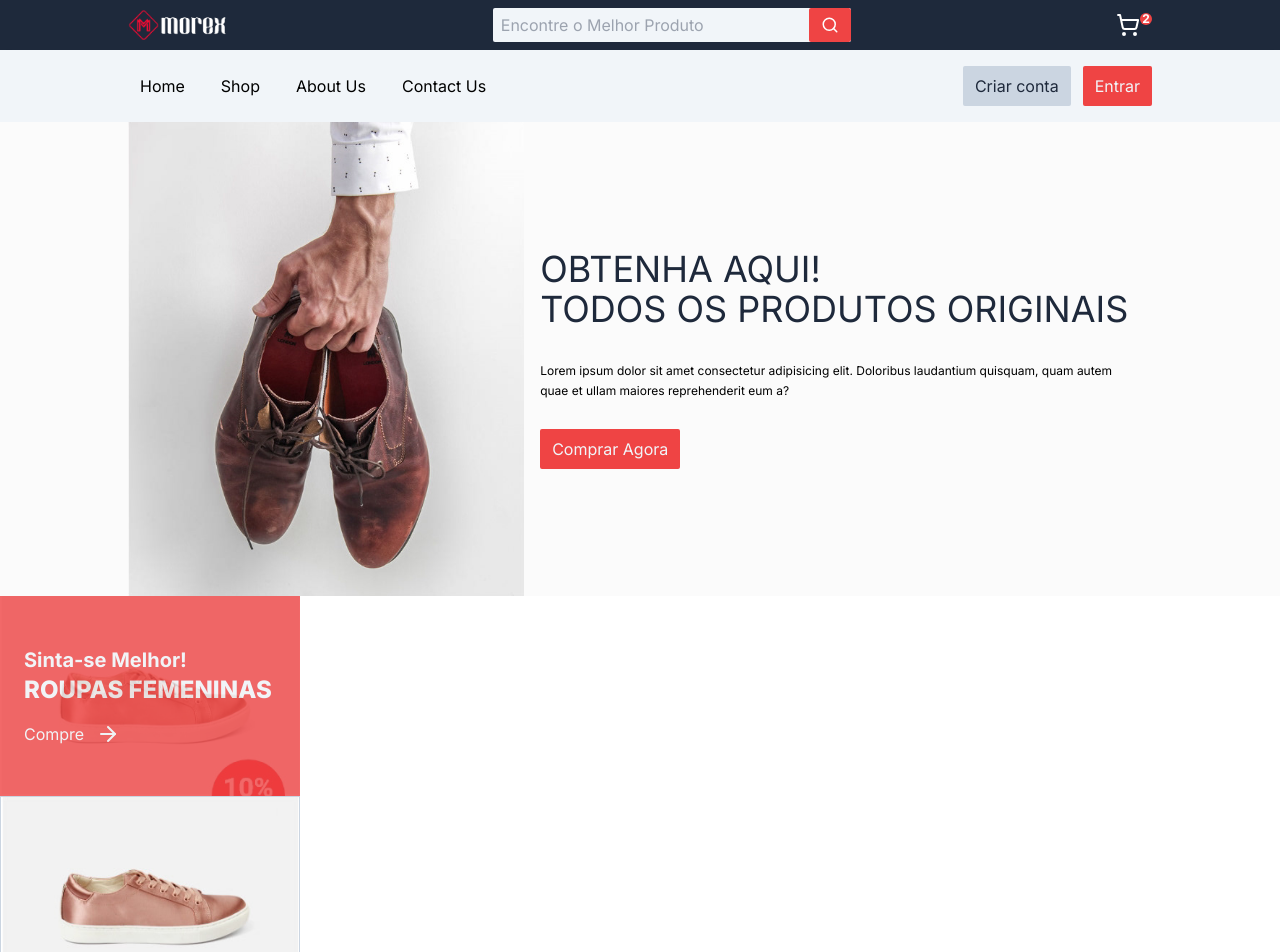
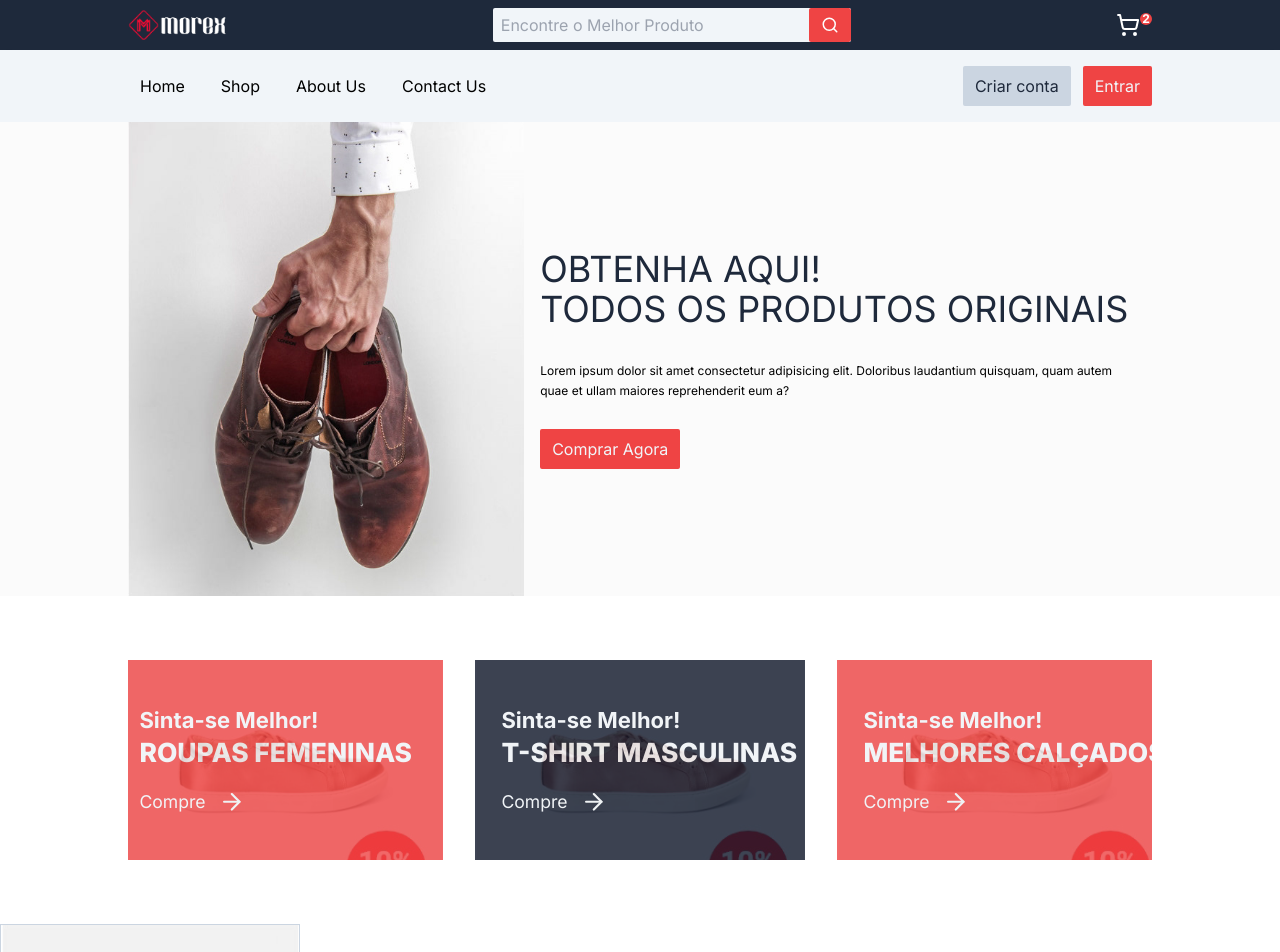
Before and after one commit to eduardojpanzo/next-shop-nest, a Next.js app: page / in a window 1280 px wide. Shown: the top 952 px of the page. Built offline with nearby package versions, Linux system fonts and the light colour scheme.

Commit message:
feat: category section

```diff
--- a/src/app/page.tsx
+++ b/src/app/page.tsx
@@ -1,5 +1,5 @@
 import { Banner } from "@/components/Banner";
-import { CategoryCard } from "@/components/CategoryCard";
+import Categories from "@/components/Categories";
 import { Newsletter } from "@/components/Newsletter";
 import { ProductCard } from "@/components/ProductCard";
 import { Tag } from "@/components/Tag";
@@ -9,7 +9,7 @@ export default function Home() {
   return (
     <>
       <Banner />
-      <CategoryCard />
+      <Categories />
       <ProductCard />
       <Tag Icon={<BoxIcon />} name="Non Contact Ship" />
       <Newsletter />
--- /dev/null
+++ b/src/components/Categories.tsx
@@ -0,0 +1,45 @@
+import { ArrowRight } from "lucide-react";
+import Image from "next/image";
+import Link from "next/link";
+import React from "react";
+
+const categories = [
+  { title: "Roupas Femeninas", priceSince: 20, bg: "bg-red-500" },
+  { title: "T-shirt Masculinas", priceSince: 30, bg: "bg-slate-900" },
+  { title: "Melhores Calçados", priceSince: 50, bg: "bg-red-500" },
+];
+
+export default function Categories() {
+  return (
+    <div className="py-16">
+      <div className="max-w-[1024px] flex justify-between items-center mx-auto overflow-hidden">
+        {categories.map(({ title, priceSince, bg }) => (
+          <div
+            key={title}
+            className="max-w-[300px] max-h-[300px] relative overflow-hidden transition-all scale-110 hover:scale-100"
+          >
+            <Image
+              className="w-full object-cover"
+              src="/product.png"
+              alt="product"
+              width="300"
+              height="300"
+            />
+
+            <div
+              className={`absolute inset-0 ${bg} opacity-80 text-slate-100 flex flex-col pl-6 justify-center`}
+            >
+              <h3 className="font-bold text-xl">Sinta-se Melhor!</h3>
+
+              <p className="font-extrabold text-2xl uppercase">{title}</p>
+
+              <Link className="flex gap-3 mt-4" href={`shop/girl`}>
+                Compre <ArrowRight />
+              </Link>
+            </div>
+          </div>
+        ))}
+      </div>
+    </div>
+  );
+}
--- a/src/components/CategoryCard.tsx
+++ /dev/null
@@ -1,27 +0,0 @@
-import { ArrowBigLeft, ArrowRight } from "lucide-react";
-import Image from "next/image";
-import Link from "next/link";
-
-export function CategoryCard() {
-  return (
-    <div className="max-w-[300px] max-h-[300px] relative overflow-hidden">
-      <Image
-        className="w-full object-cover"
-        src="/product.png"
-        alt="product"
-        width="300"
-        height="300"
-      />
-
-      <div className="absolute inset-0 bg-red-500 opacity-80 text-slate-100 flex flex-col pl-6 justify-center">
-        <h3 className="font-bold text-xl">Sinta-se Melhor!</h3>
-
-        <p className="font-extrabold text-2xl uppercase">Roupas Femeninas</p>
-
-        <Link className="flex gap-3 mt-4" href={`shop/girl`}>
-          Compre <ArrowRight />
-        </Link>
-      </div>
-    </div>
-  );
-}
```
